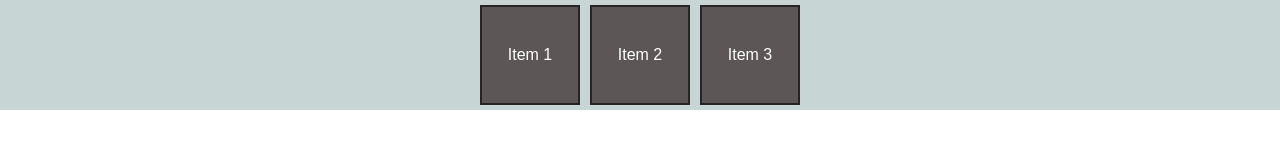
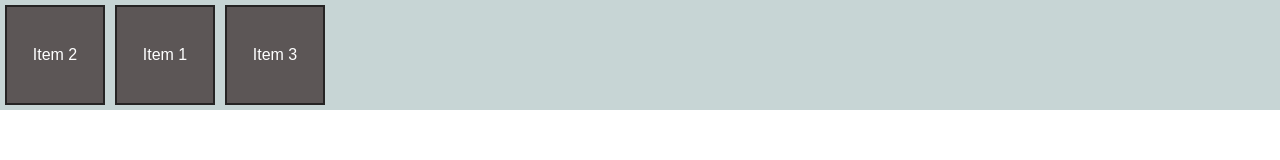
Before and after one commit to Dina2703/flexbox-001, a website: page index.html in a window 1280 px wide. Drawn offline with Linux system fonts and the light colour scheme.

Commit message:
order & flex-wrap

```diff
--- a/notes.txt
+++ b/notes.txt
@@ -54,3 +54,8 @@ first activate flexbox on the item like,
   justify-container: center;
   align-items: center;
 }
+
+----------------flex-wrap----------
+the items (with another 100px) that can't fit onto the page it's going to move it on to the next line.
+it helps with responsiveness
+flex-wrap: wrap;
--- a/style.css
+++ b/style.css
@@ -11,21 +11,24 @@ body {
 
 .flex-container {
   display: flex;
-  /* flex-direction: column-reverse; */
-  justify-content: center;
+  /* flex-direction: column; */
+  justify-content: start;
   /*align-items: center; */
   background-color: rgb(199, 213, 213);
+  /* flex-wrap: wrap; */
 }
-
-/* .item:nth-of-type(1) {
-  align-self: flex-start;
+.item:nth-of-type(1) {
+  /* align-self: flex-start; */
+  order: 2;
 }
 .item:nth-of-type(2) {
-  align-self: center;
+  /* align-self: center; */
+  order: 1;
 }
 .item:nth-of-type(3) {
-  align-self: flex-end;
-}  */
+  /* align-self: flex-end; */
+  order: 3;
+}
 
 .item {
   width: 100px;
```
Also changed, not shown: index.html (+0 -1 lines).
